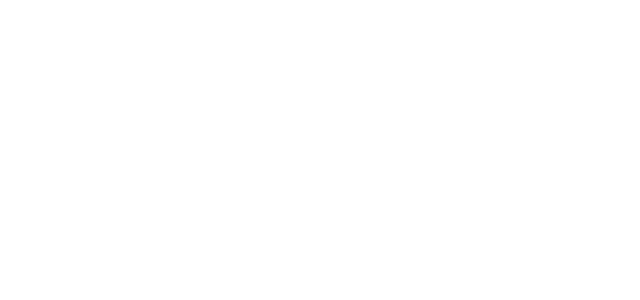
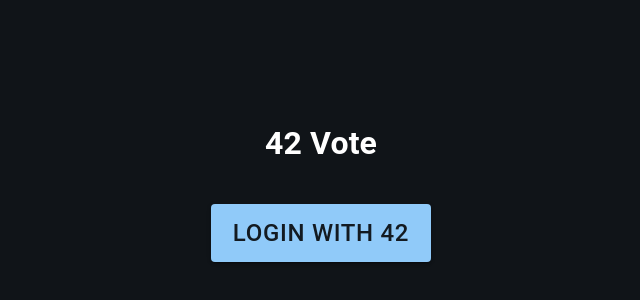
Before and after one commit to BDE-LLD/42Vote, a React (Vite) app in the folder react-app/: page / in a window 1280 px wide. Shown: the part 220-520 px from the top of the page, without its empty margins (319-959 px from the left). Built offline with nearby package versions, Linux system fonts and the light colour scheme.

Commit message:
feat(42vote): basic style for login page

```diff
--- a/react-app/package.json
+++ b/react-app/package.json
@@ -13,6 +13,11 @@
 		"@babel/core": "^7.22.9",
 		"@babel/plugin-syntax-flow": "^7.14.5",
 		"@babel/plugin-transform-react-jsx": "^7.14.9",
+		"@emotion/react": "^11.11.4",
+		"@emotion/styled": "^11.11.0",
+		"@mui/material": "^5.15.14",
+		"@mui/styled-engine": "^5.15.14",
+		"@mui/system": "^5.15.14",
 		"@radix-ui/react-slot": "^1.0.2",
 		"class-variance-authority": "^0.7.0",
 		"clsx": "^2.0.0",
--- a/react-app/src/App.tsx
+++ b/react-app/src/App.tsx
@@ -1,5 +1,34 @@
+import Login from './login/Login';
+import { styled } from '@mui/system';
+import { ThemeProvider, createTheme } from '@mui/material/styles';
+import CssBaseline from '@mui/material/CssBaseline';
+
+const darkTheme = createTheme({
+	palette: {
+		mode: 'dark',
+	},
+});
+
+const Backdrop = styled('div')(() => ({
+	backgroundColor: 'rgb(16, 20, 24)',
+	bottom: 0,
+	left: 0,
+	right: 0,
+	top: 0,
+	position: 'fixed',
+	width: '100%',
+	height: '100%',
+}));
+
 function App() {
-	return <div></div>;
+	return (
+		<ThemeProvider theme={darkTheme}>
+			<CssBaseline />
+			<Backdrop>
+				<Login />
+			</Backdrop>
+		</ThemeProvider>
+	);
 }
 
 export default App;
--- /dev/null
+++ b/react-app/src/login/Login.tsx
@@ -0,0 +1,30 @@
+import Button from '@mui/material/Button';
+import { styled } from '@mui/system';
+
+const Container = styled('div')(() => ({
+	display: 'flex',
+	flexDirection: 'column',
+	justifyContent: 'center',
+	alignItems: 'center',
+	height: '100%',
+	gap: '1rem',
+}));
+
+const LoginButton = styled(Button)(({ theme }) => ({
+	backgroundColor: theme.palette.primary.main,
+	color: theme.palette.primary.contrastText,
+	fontSize: '1.5rem',
+}));
+
+function Login() {
+	return (
+		<Container>
+			<h1>42 Vote</h1>
+			<LoginButton variant="contained" size="large">
+				Login with 42
+			</LoginButton>
+		</Container>
+	);
+}
+
+export default Login;
```
Also changed, not shown: 1 other file (tests, documents, lock files or other folders).
